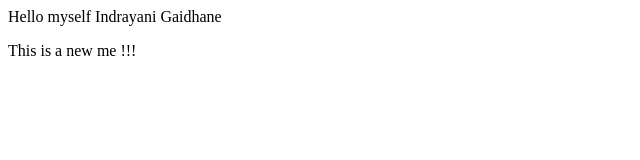
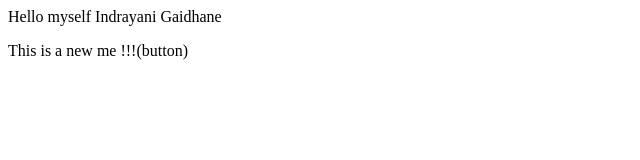
Before and after one commit to Ina4yayy/localrepo, a plain HTML site: page index.html in a window 1280 px wide. Shown: the full height of the page, 0-640 px from the left. Drawn offline with Linux system fonts and the light colour scheme.

```diff
--- a/index.html
+++ b/index.html
@@ -1,3 +1,3 @@
 <Head>Hello myself Indrayani Gaidhane</Head>
 <title>I am here to make the ultimate change ! Be Ready and afraid !!!</title>
-<p>This is a new me !!!</p>
+<p>This is a new me !!!(button)</p>
```
